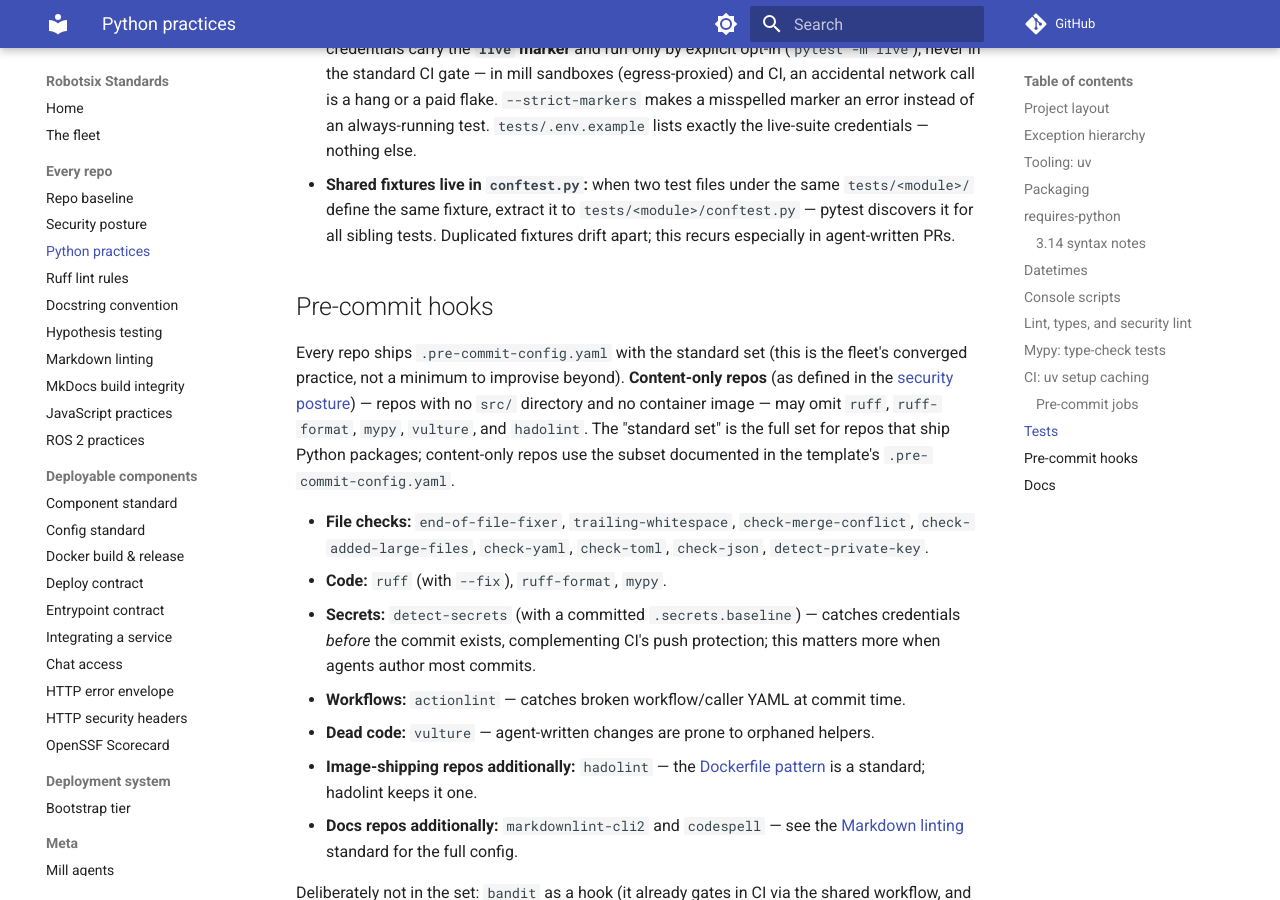
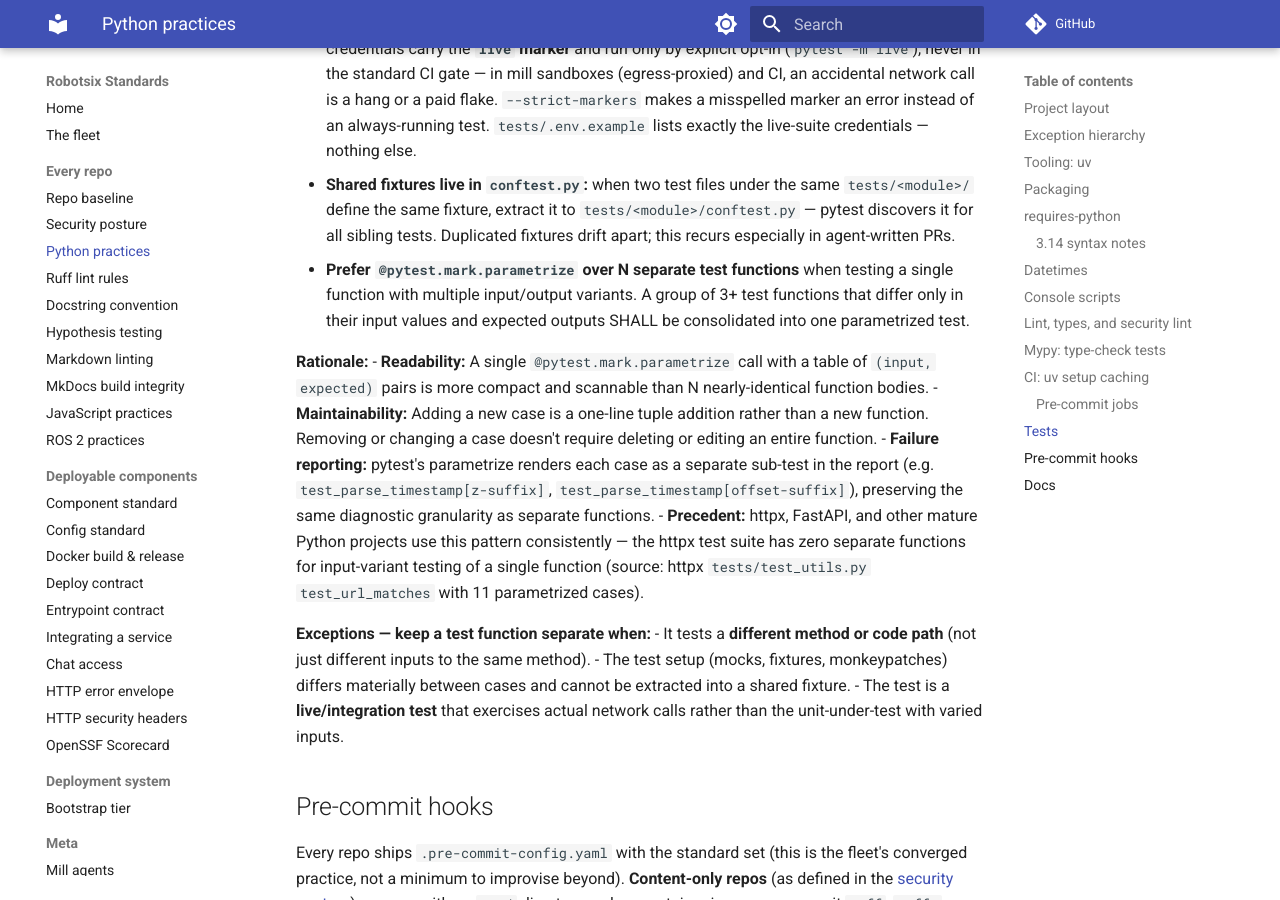
Before and after one commit to damien-robotsix/robotsix-standards, an MkDocs documentation site: the page built from docs/python.md, in a window 1280 px wide and 900 px high, scrolled down 8056 px. Built offline with MkDocs 1.6.1 and Material for MkDocs 9.7.7, drawn with Linux system fonts in a browser that asks for light colours; comment, search, counter and statistics services are not loaded.

Commit message:
mill: Standardize: prefer @pytest.mark.parametrize for input/output variation tests (20260723T192932Z-standardize-prefer-pytest-mark-parametri-0c74) (#106)
Co-authored-by: robotsix-mill <mill@robotsix.local>

```diff
--- a/docs/python.md
+++ b/docs/python.md
@@ -375,6 +375,34 @@ pre-commit hooks install Python tools.
   `tests/<module>/conftest.py` — pytest discovers it for all sibling tests.
   Duplicated fixtures drift apart; this recurs especially in agent-written
   PRs.
+- **Prefer `@pytest.mark.parametrize` over N separate test functions** when
+  testing a single function with multiple input/output variants. A group of
+  3+ test functions that differ only in their input values and expected
+  outputs SHALL be consolidated into one parametrized test.
+
+  **Rationale:**
+  - **Readability:** A single `@pytest.mark.parametrize` call with a table of
+    `(input, expected)` pairs is more compact and scannable than N
+    nearly-identical function bodies.
+  - **Maintainability:** Adding a new case is a one-line tuple addition rather
+    than a new function. Removing or changing a case doesn't require deleting
+    or editing an entire function.
+  - **Failure reporting:** pytest's parametrize renders each case as a
+    separate sub-test in the report (e.g. `test_parse_timestamp[z-suffix]`,
+    `test_parse_timestamp[offset-suffix]`), preserving the same diagnostic
+    granularity as separate functions.
+  - **Precedent:** httpx, FastAPI, and other mature Python projects use this
+    pattern consistently — the httpx test suite has zero separate functions
+    for input-variant testing of a single function (source: httpx
+    `tests/test_utils.py` `test_url_matches` with 11 parametrized cases).
+
+  **Exceptions — keep a test function separate when:**
+  - It tests a **different method or code path** (not just different inputs to
+    the same method).
+  - The test setup (mocks, fixtures, monkeypatches) differs materially between
+    cases and cannot be extracted into a shared fixture.
+  - The test is a **live/integration test** that exercises actual network
+    calls rather than the unit-under-test with varied inputs.
 
 ## Pre-commit hooks
 
```
Also changed, not shown: CHANGELOG.md (+1 -0 lines), changelog.d/20260723T192932Z-standardize-prefer-pytest-mark-parametri-0c74.misc.md (added, +1 -0 lines).
